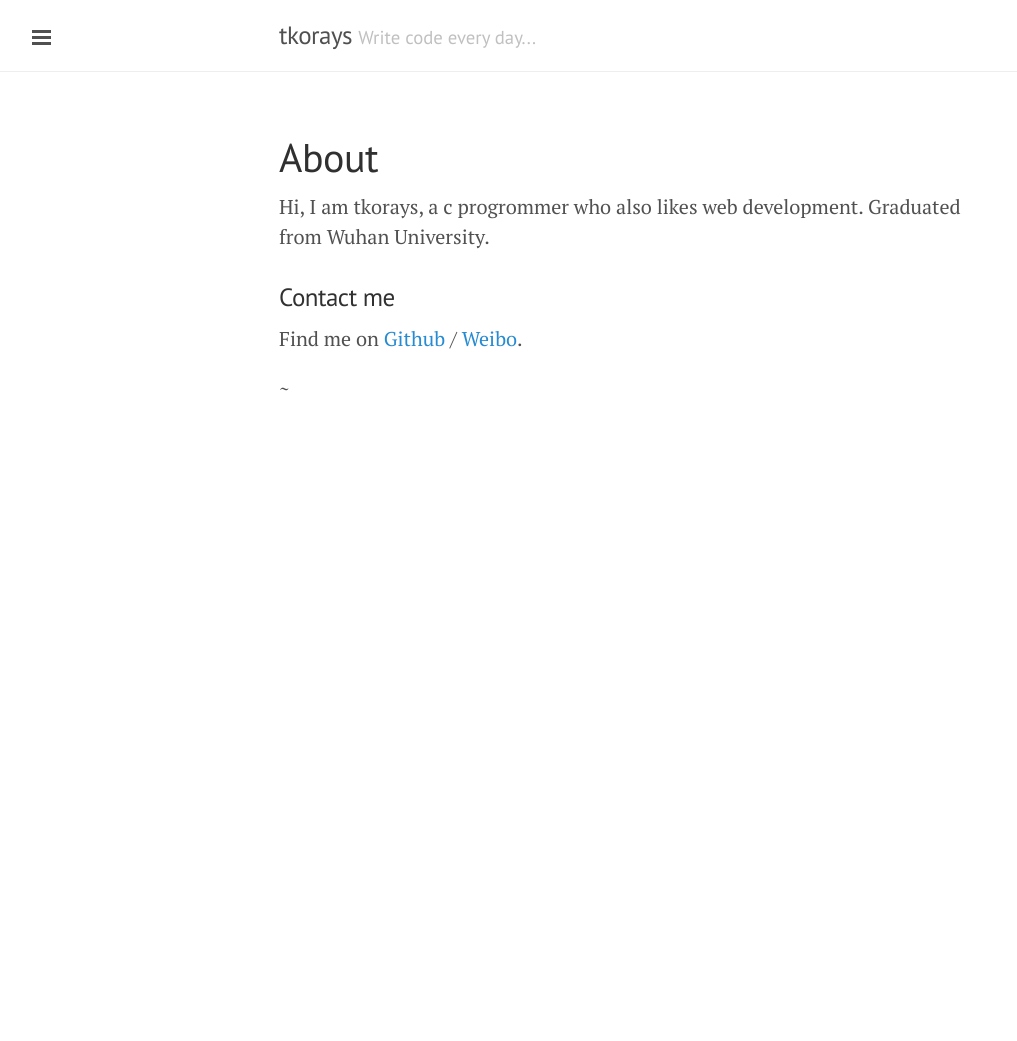
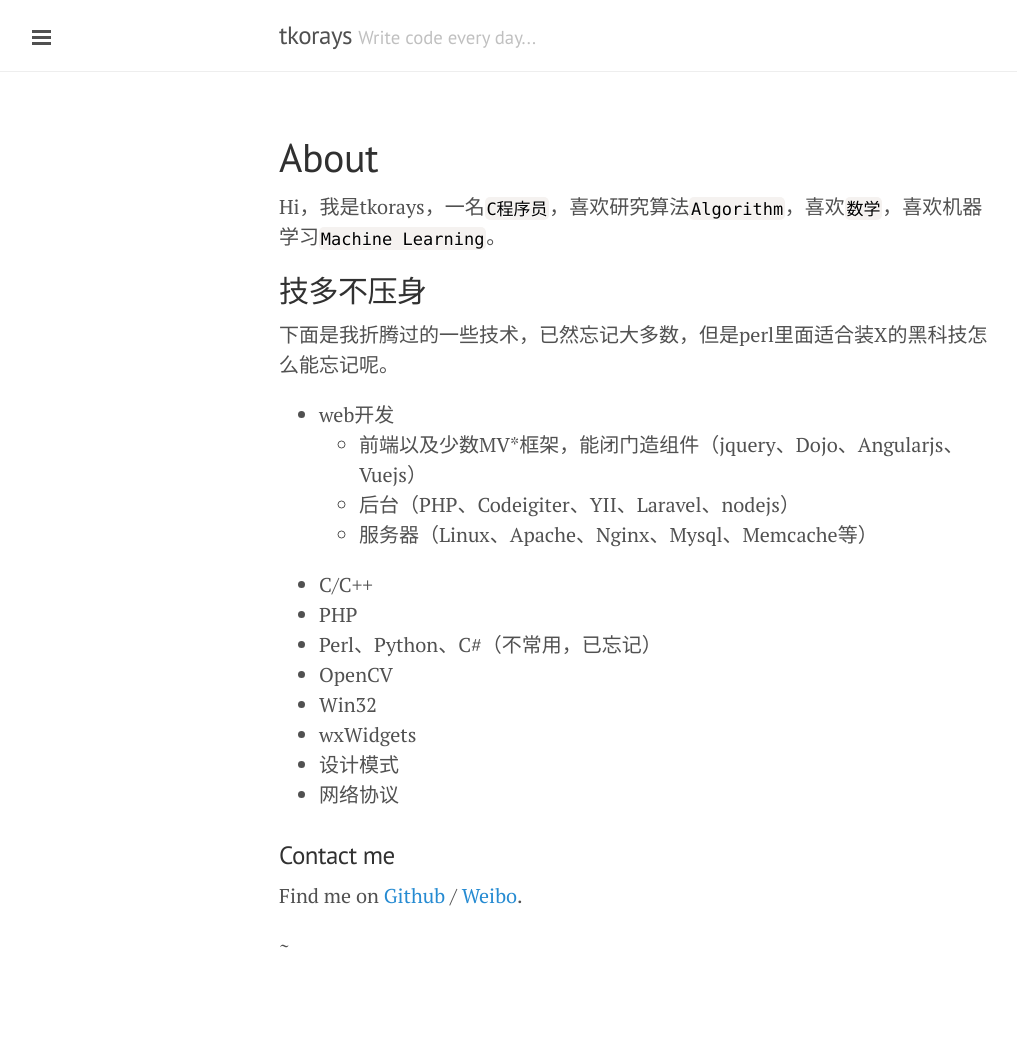
Before and after one commit to tkorays/tkorays.github.io, a Jekyll site: the page built from about.md, in a window 1280 px wide. Shown: the whole page, without its empty margins (1-1018 px from the left). Built offline with Jekyll 4.4.1, drawn with Linux system fonts in a browser that asks for light colours; before the commit the page ends 900 px from its top, so only the background shows below that.

Commit message:
update person info

```diff
--- a/about.md
+++ b/about.md
@@ -3,8 +3,24 @@ layout: page
 title: About
 ---
 
-Hi, I am tkorays, a c progrommer who also likes web development.
-Graduated from Wuhan University.
+Hi，我是tkorays，一名`C程序员`，喜欢研究算法`Algorithm`，喜欢`数学`，喜欢机器学习`Machine Learning`。
+
+## 技多不压身
+下面是我折腾过的一些技术，已然忘记大多数，但是perl里面适合装X的黑科技怎么能忘记呢。
+
+* web开发
+  - 前端以及少数MV*框架，能闭门造组件（jquery、Dojo、Angularjs、Vuejs）
+  - 后台（PHP、Codeigiter、YII、Laravel、nodejs）
+  - 服务器（Linux、Apache、Nginx、Mysql、Memcache等）
+* C/C++
+* PHP
+* Perl、Python、C#（不常用，已忘记）
+* OpenCV
+* Win32
+* wxWidgets
+* 设计模式
+* 网络协议
+
 
 
 
```
